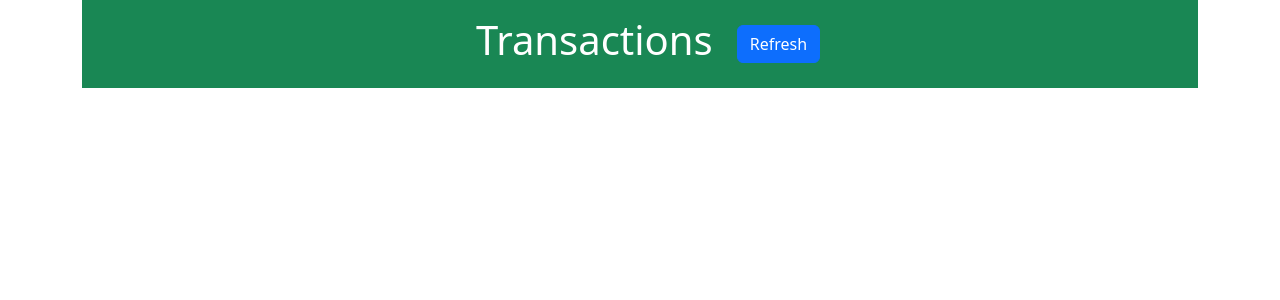
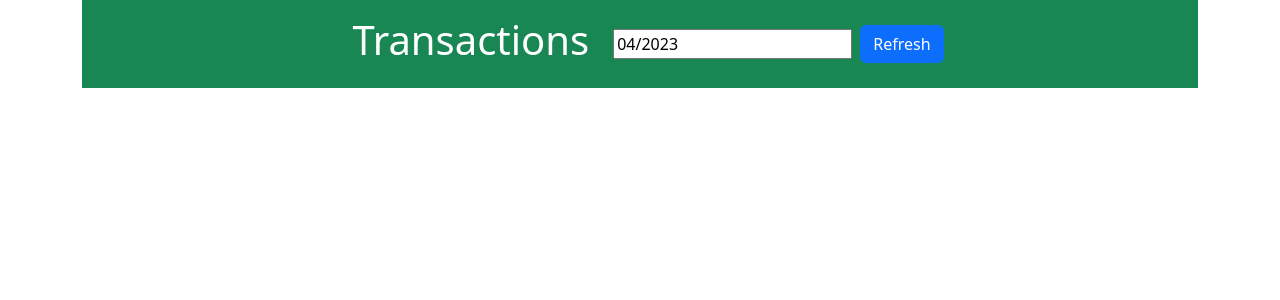
Before and after one commit to CS322-SP23/Cash_Crusher, a React (Create React App) app in the folder cash_crusher_rjs/: page / in a window 1280 px wide. Shown: the top 300 px of the page. Built offline with nearby package versions, Linux system fonts and the light colour scheme.

Commit message:
Completed the 'Transaction' and the 'Date' branch for the page.

```diff
--- a/cash_crusher_rjs/package.json
+++ b/cash_crusher_rjs/package.json
@@ -8,6 +8,7 @@
     "@testing-library/user-event": "^13.5.0",
     "react": "^18.2.0",
     "react-bootstrap": "^2.7.2",
+    "react-datepicker": "^4.11.0",
     "react-dom": "^18.2.0",
     "react-scripts": "5.0.1",
     "uuid": "^9.0.0",
--- a/cash_crusher_rjs/src/App.js
+++ b/cash_crusher_rjs/src/App.js
@@ -1,11 +1,22 @@
 import { Button, Stack } from "react-bootstrap";
 import Container from "react-bootstrap/Container";
+import DatePicker from "react-datepicker";
+import "react-datepicker/dist/react-datepicker.css";
+import React, { useState } from "react";
 
 function App() {
+  const [startDate, setStartDate] = useState(new Date());
+
   return (
     <Container>
       <Stack direction="horizontal" gap="2" className="mb-4 justify-content-center bg-success">
         <h1 className="text-white p-3">Transactions</h1>
+        <DatePicker
+          selected={startDate}
+          onChange={(date) => setStartDate(date)}
+          dateFormat="MM/yyyy"
+          showMonthYearPicker
+        />
         <Button variant="primary">Refresh</Button>
       </Stack>
     </Container>
```
Also changed, not shown: 1 other file (tests, documents, lock files or other folders).
